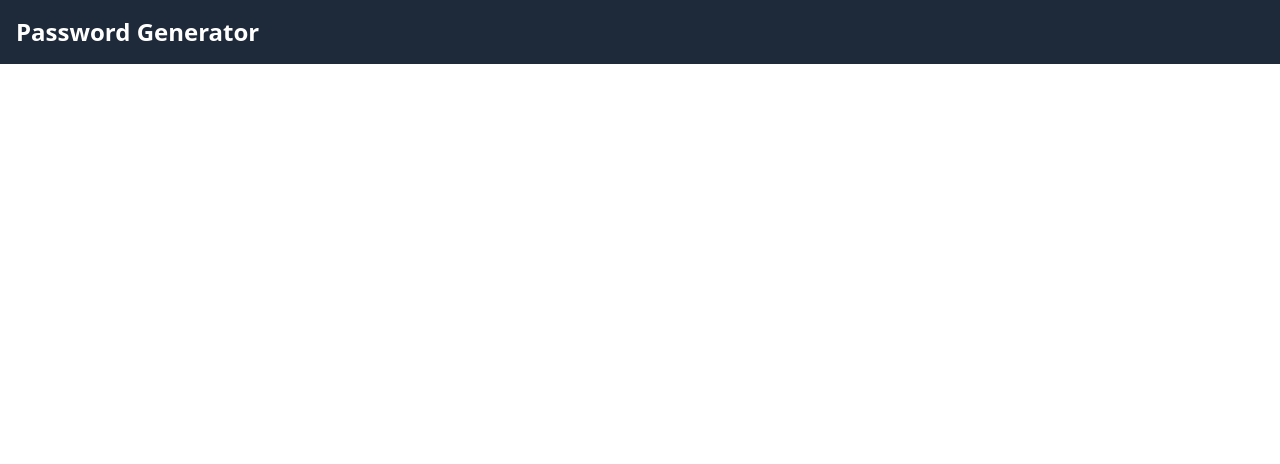
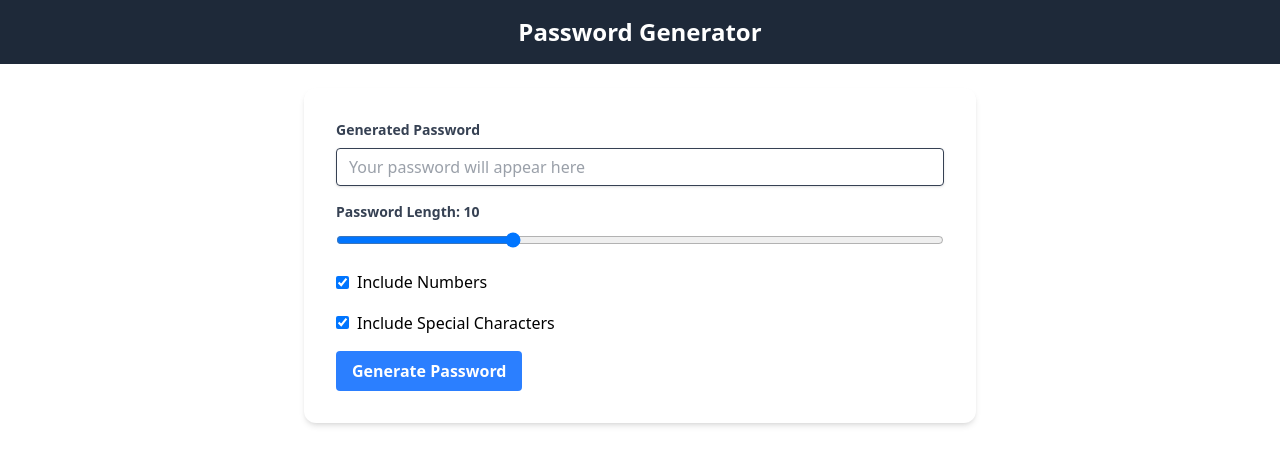
Before and after one commit to Ben-Cor/passwordGenerator-React, a React (Vite) app: page / in a window 1280 px wide. Shown: the top 464 px of the page. Built offline with nearby package versions, Linux system fonts and the light colour scheme.

Commit message:
basic html added

```diff
--- a/src/App.jsx
+++ b/src/App.jsx
@@ -1,10 +1,12 @@
 import Header from "./components/Header"
+import PasswordForm from "./components/PasswordForm"
 
 function App() {
 
   return (
     <div>
       <Header />
+      <PasswordForm />
     </div>
   )
 }
--- a/src/components/Header.jsx
+++ b/src/components/Header.jsx
@@ -1,6 +1,6 @@
 export default function Header() {
   return (
-    <header className="bg-gray-800 text-white p-4">
+    <header className="bg-gray-800 text-white p-4 flex justify-center items-center">
       <h1 className="text-2xl font-bold">Password Generator</h1>
     </header>
   );
--- a/src/components/PasswordForm.jsx
+++ b/src/components/PasswordForm.jsx
@@ -8,8 +8,61 @@ export default function PasswordForm() {
     const [password, setPassword] = useState("");
 
     return (
-        <div>
-
+        <div className="max-w-md mx-auto bg-white rounded-xl shadow-md overflow-hidden mt-6 md:max-w-2xl">
+            <div className="p-8">
+            <div className="mb-4">
+                <label className="block text-gray-700 text-sm font-bold mb-2" htmlFor="password">
+                Generated Password
+                </label>
+                <input
+                className="shadow appearance-none border rounded w-full py-2 px-3 text-gray-700 leading-tight focus:outline-none focus:shadow-outline"
+                id="password"
+                type="text"
+                placeholder="Your password will appear here"
+                value={password}
+                readOnly
+                />
+            </div>
+            <div className="mb-4">
+                <label className="block text-gray-700 text-sm font-bold mb-2" htmlFor="length">
+                Password Length: {length}
+                </label>
+                <input
+                className="w-full"
+                id="length"
+                type="range"
+                min="6"
+                max="20"
+                value={length}
+                onChange={(e) => setLength(e.target.value)}
+                />
+            </div>
+            <div className="mb-4">
+                <label className="inline-flex items-center">
+                <input
+                    type="checkbox"
+                    className="form-checkbox"
+                    checked={numbersAllowed}
+                    onChange={() => setNumbersAllowed(!numbersAllowed)}
+                />
+                <span className="ml-2">Include Numbers</span>
+                </label>
+            </div>
+            <div className="mb-4">
+                <label className="inline-flex items-center">
+                <input
+                    type="checkbox"
+                    className="form-checkbox"
+                    checked={charactersAllowed}
+                    onChange={() => setCharactersAllowed(!charactersAllowed)}
+                />
+                <span className="ml-2">Include Special Characters</span>
+                </label>
+            </div>
+            <button className="bg-blue-500 hover:bg-blue-700 text-white font-bold py-2 px-4 rounded focus:outline-none focus:shadow-outline" type="button">
+                Generate Password
+            </button>
+            </div>
         </div>
     );
-}
+};
```
